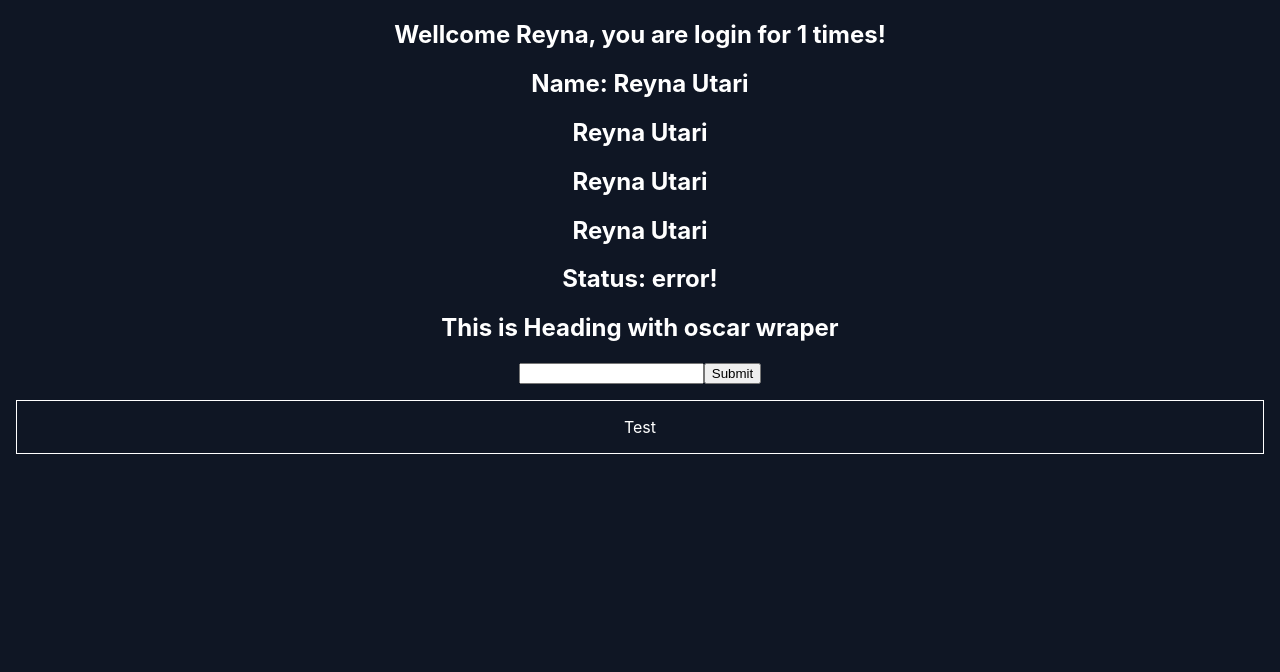
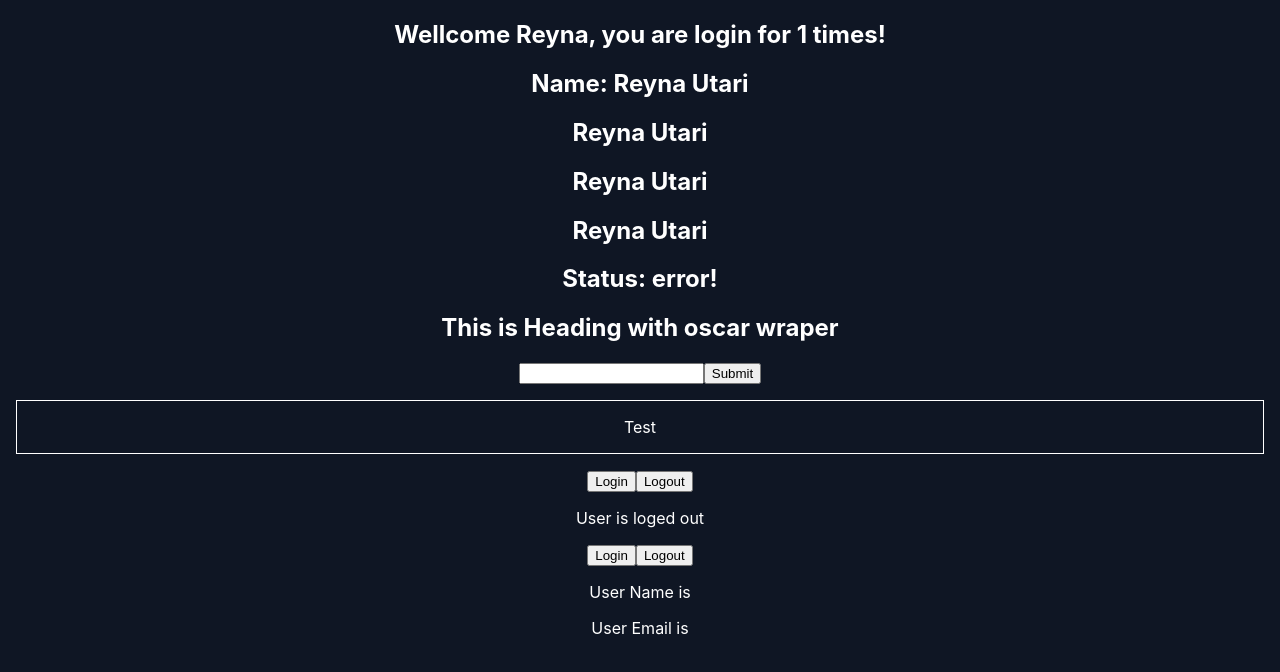
Before and after one commit to sigitariprasetyo/react-typescript, a React (Create React App) app: page / in a window 1280 px wide. Shown: the top 672 px of the page. Built offline with nearby package versions, Linux system fonts and the light colour scheme.

Commit message:
usestate future value react hook

```diff
--- a/src/App.tsx
+++ b/src/App.tsx
@@ -9,6 +9,8 @@ import { Oscar } from './components/Oscar';
 import { Person } from './components/Person';
 import { Status } from './components/Status';
 import { Container } from './components/Container';
+import { Login } from './components/useState/Login';
+import { User } from './components/useState/User';
 
 function App() {
   const [value, setValue] = useState("")
@@ -44,6 +46,8 @@ function App() {
       <Input value={value} onChange={event => [setValue(event.target.value), console.log(event.target.value)]} />
       <Button handleClick={(event, id) => console.log(event, id)} />
       <Container styles={{ margin: '1rem', border: '1px solid white', padding: '1rem' }} />
+      <Login />
+      <User />
     </div>
   );
 }
--- /dev/null
+++ b/src/components/useState/Login.tsx
@@ -0,0 +1,21 @@
+import { useState } from "react"
+
+export const Login = () => {
+  const [isLogin, setIsLogin] = useState(false)
+
+  const handleLogin = () => {
+    setIsLogin(true)
+  }
+
+  const handleLogout = () => {
+    setIsLogin(false)
+  }
+
+  return (
+    <>
+      <button onClick={handleLogin}>Login</button>
+      <button onClick={handleLogout}>Logout</button>
+      <p>User is {isLogin ? 'loged in' : 'loged out'}</p>
+    </>
+  )
+}
--- /dev/null
+++ b/src/components/useState/User.tsx
@@ -0,0 +1,30 @@
+import { useState } from "react";
+
+type AuthUset = {
+  name: string
+  email: string
+}
+
+export const User = () => {
+  const [user, setUser] = useState<AuthUset | null>(null)
+
+  const handleLogin = () => {
+    setUser({
+      name: 'Reyna',
+      email: 'reyna@mail.com'
+    })
+  }
+
+  const handleLogout = () => {
+    setUser(null)
+  }
+
+  return (
+    <>
+      <button onClick={handleLogin}>Login</button>
+      <button onClick={handleLogout}>Logout</button>
+      <p>User Name is {user?.name}</p>
+      <p>User Email is {user?.email}</p>
+    </>
+  )
+}
```
